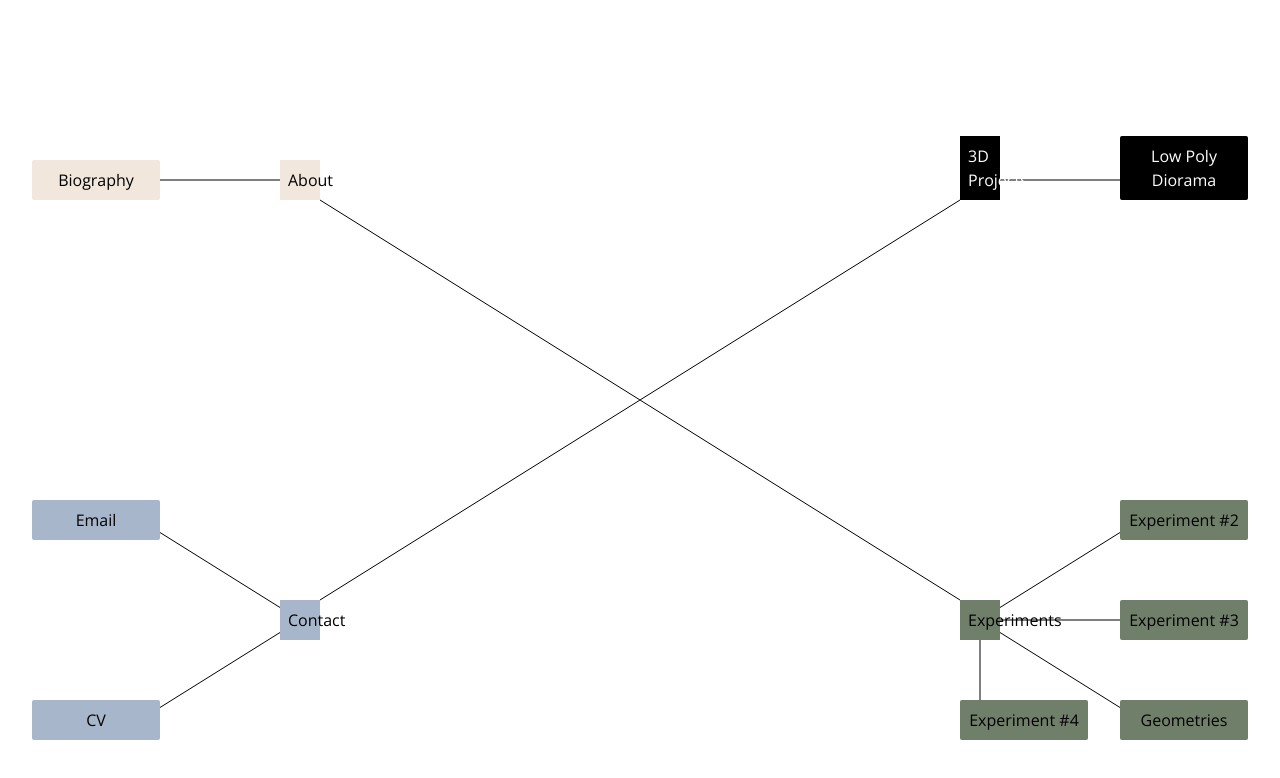
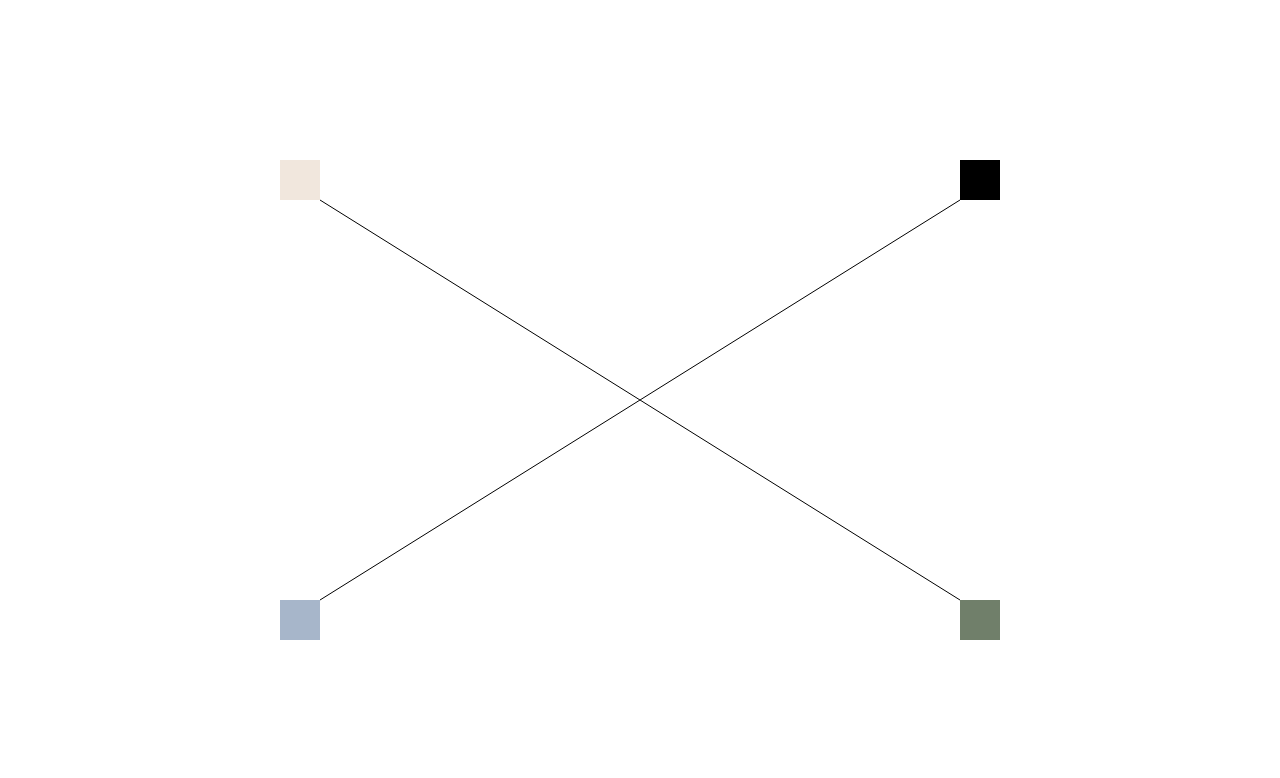
Before and after one commit to georgegausden/portfolio, a Next.js app: page / in a window 1280 px wide. Shown: the top 778 px of the page. Built offline with nearby package versions, Linux system fonts and the light colour scheme.

Commit message:
Update function to handle edge cases

```diff
--- a/app/page.tsx
+++ b/app/page.tsx
@@ -12,7 +12,12 @@ import Branch from "./components/branch";
 
 export default function Home() {
 
-  const [isMouseOver, setIsMouseOver] = useState(false);
+  const [isMouseOverAbout, setIsMouseOverAbout] = useState(false);
+  const [isMouseOver3D, setisMouseOver3D] = useState(false);
+  const [isMouseOverContact, setisMouseOverContact] = useState(false);
+  const [isMouseOverExperiments, setisMouseOverExperiments] = useState(false);
+
+
 
   return (
     <AnimatePresence>
@@ -37,43 +42,42 @@ export default function Home() {
               />
 
               {/* draw the lines for the other pages */}
-              <line
+              {isMouseOverAbout && <line
                 x1='50%'
                 y1='50%'
                 x2='25%'
                 y2='50%'
                 stroke='black'
                 transform="translate(-20,-20)"
-              />
+              />}
 
 
             </svg>
             <a
-              onMouseEnter={() => setIsMouseOver(true)}
-              onMouseLeave={() => setIsMouseOver(false)}
+              onMouseEnter={() => setIsMouseOverAbout(true)}
+
               style={{
                 position: 'absolute',
                 bottom: '50%',
                 right: '50%',
                 backgroundColor: "#F1E7DD"
               }}
-              className={`w-10 h-auto m-0 text-black hover:w-auto ease-in-out duration-500 transition-all px-2`}>
+              className={`w-10 h-auto m-0 text-center text-transparent hover:w-32 ease-in-out duration-500 transition-all px-2`}>
               <h6>About</h6>
             </a>
 
-            <Link href="/about"
+            {isMouseOverAbout && <Link href="/about"
               id='homepageLink'
-              onMouseEnter={() => setIsMouseOver(true)}
-              onMouseLeave={() => setIsMouseOver(false)}
+
               style={{
                 position: 'absolute',
                 bottom: '50%',
                 right: '75%',
                 backgroundColor: "#F1E7DD"
               }}
-              className={`w-auto px-2 h-auto m-0 text-black ease-in-out duration-500 transition-all`}>
+              className={`w-32 px-2 h-auto m-0 text-black ease-in-out duration-500 transition-all`}>
               <h6>Biography</h6>
-            </Link>
+            </Link>}
 
 
           </div>
@@ -92,7 +96,7 @@ export default function Home() {
               />
 
               {/* draw the lines for the other pages */}
-              <line
+              {isMouseOver3D&&<line
                 x1='50%'
                 y1='50%'
                 x2='75%'
@@ -102,10 +106,12 @@ export default function Home() {
 
 
                 stroke='black'
-                transform="translate(0,-20)"
-              />
+                transform="translate(20,-20)"
+              />}
             </svg>
             <a
+                          onMouseEnter={() => setisMouseOver3D(true)}
+
               style={{
                 position: 'absolute',
                 bottom: '50%',
@@ -113,11 +119,11 @@ export default function Home() {
                 backgroundColor: "#000000"
               }}
 
-              className={`w-10 h-auto m-0 text-white hover:w-auto hover:text-white ease-in-out duration-500 transition-all px-2`}>
+              className={`w-10 h-10 m-0 text-transparent text-center hover:w-32 hover:text-white ease-in-out duration-500 transition-all px-2`}>
               <h6>3D Projects</h6>
             </a>
 
-            <Link id='homepageLink'
+            {isMouseOver3D && <Link id='homepageLink'
               href="/3d"
               style={{
                 position: 'absolute',
@@ -126,9 +132,9 @@ export default function Home() {
                 backgroundColor: "#000000"
               }}
 
-              className={`w-auto h-auto m-0 text-white hover:text-white ease-in-out duration-500 transition-all px-2`}>
-              <h6>Low Poly Diorama</h6>
-            </Link>
+              className={`w-32 h-auto m-0 text-white hover:text-white ease-in-out duration-500 transition-all px-2`}>
+              <h6>CGI Montreal</h6>
+            </Link>}
           </div>
         </div>
 
@@ -143,7 +149,8 @@ export default function Home() {
               />
 
               {/* draw the lines for the other pages */}
-              <line
+
+              {isMouseOverContact && <line
                 x1='50%'
                 y1='50%'
                 x2='25%'
@@ -151,10 +158,10 @@ export default function Home() {
 
                 stroke='black'
                 transform="translate(-20,20)"
-              />
+              />}
 
               {/* draw the lines for the other pages */}
-              <line
+              {isMouseOverContact && <line
                 x1='50%'
                 y1='50%'
                 x2='25%'
@@ -162,9 +169,10 @@ export default function Home() {
 
                 stroke='black'
                 transform="translate(-20,20)"
-              />
+              />}
             </svg>
             <a
+              onMouseEnter={() => setisMouseOverContact(true)}
               style={{
                 position: 'absolute',
                 top: '50%',
@@ -172,11 +180,11 @@ export default function Home() {
                 backgroundColor: "#A7B6CA"
               }}
 
-              className={`w-10 h-auto m-0 text-black hover:w-auto ease-in-out duration-500 transition-all px-2`}>
+              className={`w-10 h-auto m-0 text-transparent text-center hover:w-32 ease-in-out duration-500 transition-all px-2`}>
               <h6>Contact</h6>
             </a>
 
-            <Link id='homepageLink'
+            {isMouseOverContact && <Link id='homepageLink'
               href="/contact"
               style={{
                 position: 'absolute',
@@ -185,11 +193,11 @@ export default function Home() {
                 backgroundColor: "#A7B6CA"
               }}
 
-              className={`w-auto h-auto m-0 text-black ease-in-out duration-500 transition-all px-2`}>
+              className={`w-32 h-auto m-0 text-black ease-in-out duration-500 transition-all px-2`}>
               <h6>CV</h6>
-            </Link>
+            </Link>}
 
-            <Link id='homepageLink'
+            {isMouseOverContact && <Link id='homepageLink'
              href = "mailto: george.philip.gausden@gmail.com"
               style={{
                 position: 'absolute',
@@ -198,9 +206,9 @@ export default function Home() {
                 backgroundColor: "#A7B6CA"
               }}
 
-              className={`w-auto h-auto m-0 text-black ease-in-out duration-500 transition-all px-2`}>
+              className={`w-32 h-auto m-0 text-black ease-in-out duration-500 transition-all px-2`}>
               <h6>Email</h6>
-            </Link>
+            </Link>}
           </div>
         </div>
 
@@ -214,33 +222,34 @@ export default function Home() {
                 stroke='black'
               />
 
-              <line
+              {isMouseOverExperiments && <line
                 x1="50%" y1="50%" x2="75%" y2="75%"
                 stroke='black'
                 transform="translate(20,20)"
-              />
+              />}
 
-              <line
+              {isMouseOverExperiments && <line
                 x1="50%" y1="50%" x2="75%" y2="25%"
                 stroke='black'
                 transform="translate(20,20)"
-              />
+              />}
 
-              <line
+              {isMouseOverExperiments && <line
                 x1="50%" y1="50%" x2="75%" y2="50%"
                 stroke='black'
                 transform="translate(20,20)"
-              />
+              />}
 
-              <line
+              {isMouseOverExperiments && <line
                 x1="50%" y1="50%" x2="50%" y2="75%"
                 stroke='black'
                 transform="translate(20,20)"
-              />
+              />}
 
 
             </svg>
             <a
+            onMouseEnter={() => setisMouseOverExperiments(true)}
               style={{
                 position: 'absolute',
                 top: '50%',
@@ -248,11 +257,11 @@ export default function Home() {
                 backgroundColor: "#707F6A"
               }}
 
-              className={`w-10 h-auto m-0 text-black hover:w-auto ease-in-out duration-500 transition-all px-2`}>
+              className={`w-10 h-auto m-0 text-transparent text-center hover:w-32 ease-in-out duration-500 transition-all px-2`}>
               <h6>Experiments</h6>
             </a>
 
-            <Link id='homepageLink'
+            {isMouseOverExperiments && <Link id='homepageLink'
               href="/experiments"
               style={{
                 position: 'absolute',
@@ -261,11 +270,11 @@ export default function Home() {
                 backgroundColor: "#707F6A"
               }}
 
-              className={`w-auto h-auto m-0 text-black ease-in-out duration-500 transition-all px-2`}>
+              className={`w-32 h-auto m-0 text-black ease-in-out duration-500 transition-all px-2`}>
               <h6>Geometries</h6>
-            </Link>
+            </Link>}
 
-            <Link id='homepageLink'
+            {isMouseOverExperiments && <Link id='homepageLink'
               href="/experiments"
               style={{
                 position: 'absolute',
@@ -274,11 +283,11 @@ export default function Home() {
                 backgroundColor: "#707F6A"
               }}
 
-              className={`w-auto h-auto m-0 text-black ease-in-out duration-500 transition-all px-2`}>
+              className={`w-32 h-auto m-0 text-black ease-in-out duration-500 transition-all px-2`}>
               <h6>Experiment #3</h6>
-            </Link>
+            </Link>}
 
-            <Link id='homepageLink'
+            {isMouseOverExperiments && <Link id='homepageLink'
               href="/experiments"
               style={{
                 position: 'absolute',
@@ -287,11 +296,11 @@ export default function Home() {
                 backgroundColor: "#707F6A"
               }}
 
-              className={`w-auto h-auto m-0 text-black ease-in-out duration-500 transition-all px-2`}>
+              className={`w-32 h-auto m-0 text-black ease-in-out duration-500 transition-all px-2`}>
               <h6>Experiment #2</h6>
-            </Link>
+            </Link>}
 
-            <Link id='homepageLink'
+            {isMouseOverExperiments && <Link id='homepageLink'
               href="/experiments"
               style={{
                 position: 'absolute',
@@ -300,9 +309,9 @@ export default function Home() {
                 backgroundColor: "#707F6A"
               }}
 
-              className={`w-auto h-auto m-0 text-black ease-in-out duration-500 transition-all px-2`}>
+              className={`w-32 h-auto m-0 text-black ease-in-out duration-500 transition-all px-2`}>
               <h6>Experiment #4</h6>
-            </Link>
+            </Link>}
 
           </div>
         </div>
```
